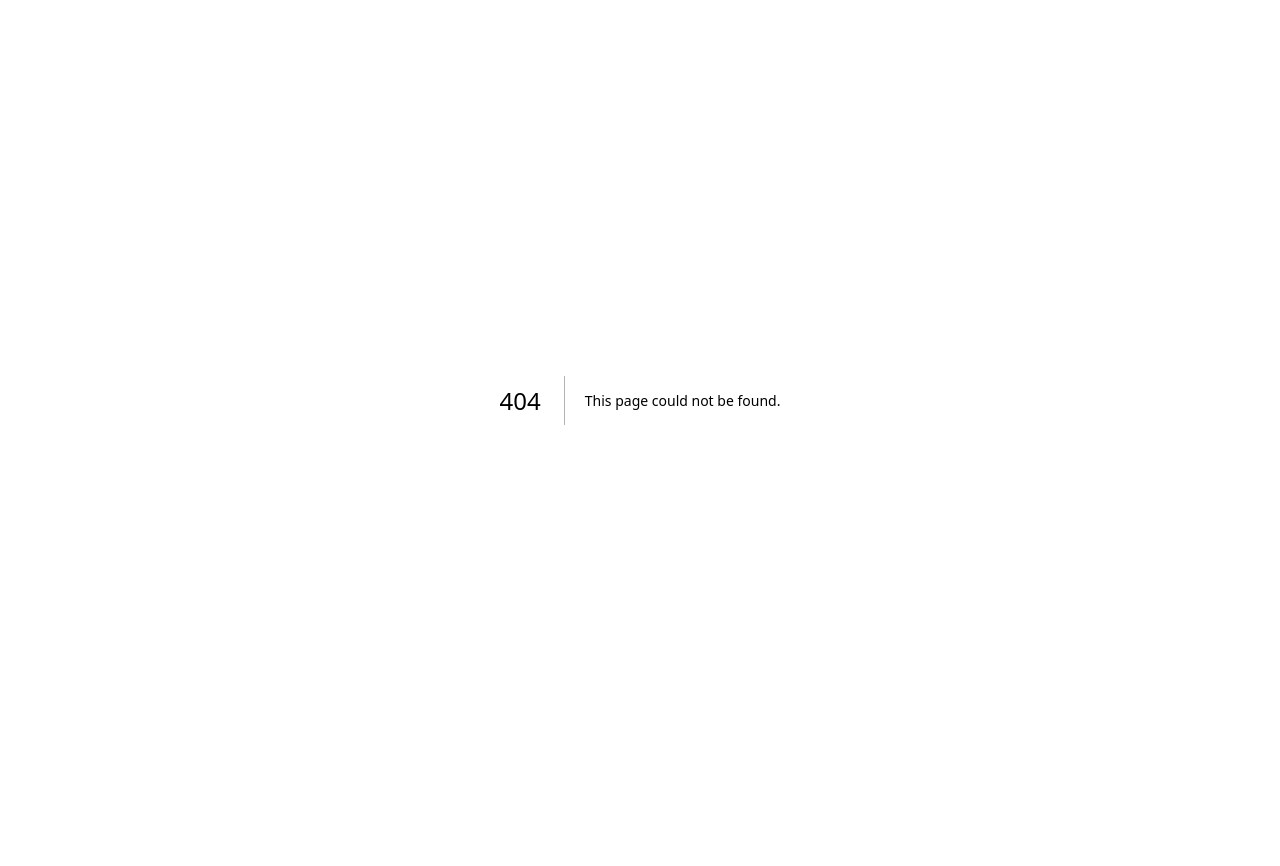
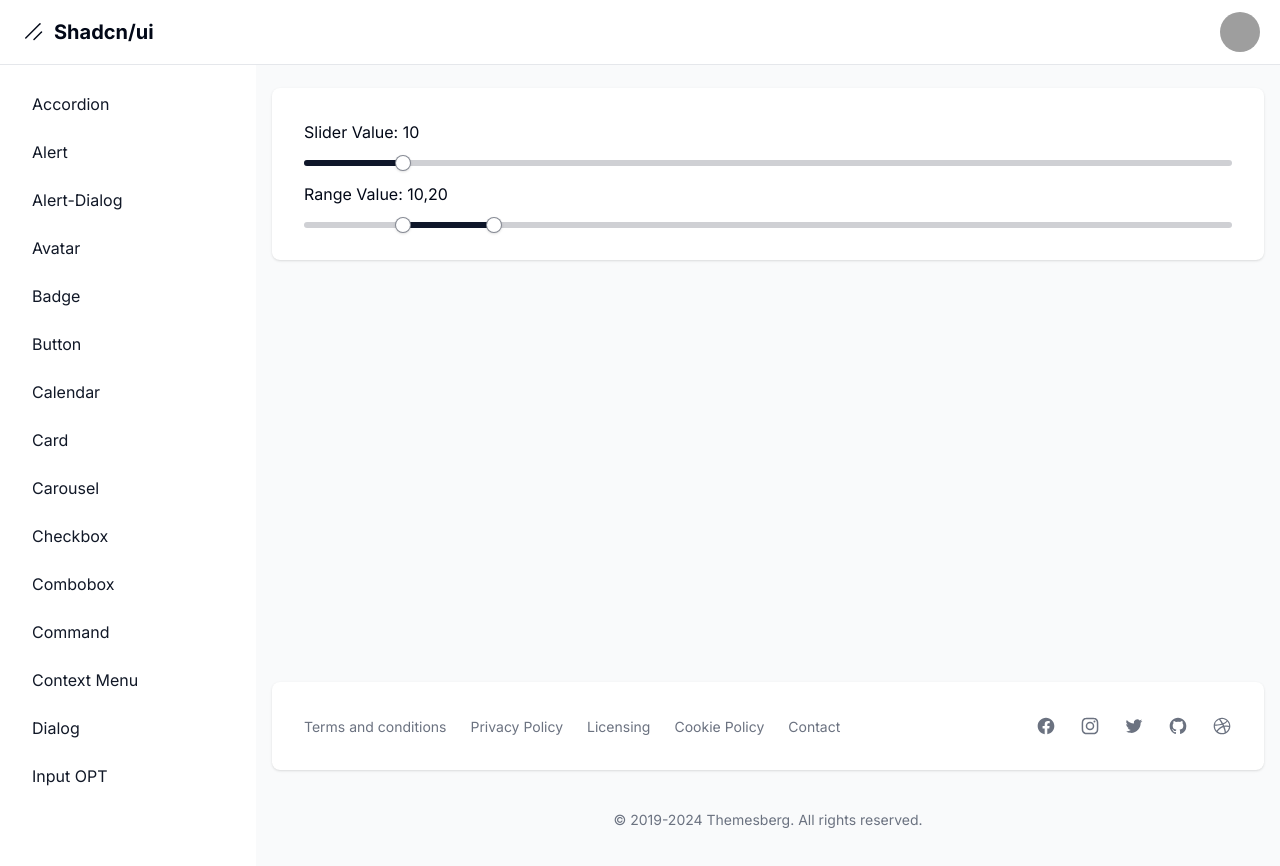
Before and after one commit to Jerick97/Shadcn-dashboard, a Next.js app: page /dashboard/slider in a window 1280 px wide. Before the commit this address had no page. Shown: the top 866 px of the page. Before the commit the page ends 800 px from the top, so only its background shows below. Built offline with nearby package versions, Linux system fonts and the light colour scheme; grey boxes are pictures that could not be loaded.

Commit message:
feat: Se agrego el componente Slider

```diff
--- a/app/dashboard/layout.tsx
+++ b/app/dashboard/layout.tsx
@@ -23,6 +23,7 @@
   { name: "progress", href: "progress" },
   { name: "sheet", href: "sheet" },
   { name: "skeleton", href: "skeleton" },
+  { name: "slider", href: "slider" },
 ].sort((a, b) => a.name.localeCompare(b.name));
 
 export default function DashboardLayout({
--- /dev/null
+++ b/app/dashboard/slider/page.tsx
@@ -0,0 +1,29 @@
+"use client";
+
+import { useState } from "react";
+import { Slider } from "@/components/ui/slider";
+
+export default function Page() {
+  const [sliderValue, setSliderValue] = useState(10);
+  const [rangeValue, setRangeValue] = useState([10, 20]);
+
+  return (
+    <div className="grid grid-cols-1 gap-4">
+      <span>Slider Value: {sliderValue}</span>
+      <Slider
+        defaultValue={[sliderValue]}
+        onValueChange={(value) => setSliderValue(value[0])}
+        max={100}
+        step={1}
+      />
+
+      <span>Range Value: {rangeValue.join(",")}</span>
+      <Slider
+        defaultValue={rangeValue}
+        onValueChange={setRangeValue}
+        max={100}
+        step={1}
+      />
+    </div>
+  );
+}
--- /dev/null
+++ b/components/ui/slider.tsx
@@ -0,0 +1,29 @@
+"use client";
+
+import * as React from "react";
+import * as SliderPrimitive from "@radix-ui/react-slider";
+
+import { cn } from "@/lib/utils";
+
+const Slider = React.forwardRef<
+  React.ElementRef<typeof SliderPrimitive.Root>,
+  React.ComponentPropsWithoutRef<typeof SliderPrimitive.Root>
+>(({ className, ...props }, ref) => (
+  <SliderPrimitive.Root
+    ref={ref}
+    className={cn(
+      "relative flex w-full touch-none select-none items-center",
+      className
+    )}
+    {...props}
+  >
+    <SliderPrimitive.Track className="relative h-1.5 w-full grow overflow-hidden rounded-full bg-primary/20">
+      <SliderPrimitive.Range className="absolute h-full bg-primary" />
+    </SliderPrimitive.Track>
+    <SliderPrimitive.Thumb className="block h-4 w-4 rounded-full border border-primary/50 bg-background shadow transition-colors focus-visible:outline-none focus-visible:ring-1 focus-visible:ring-ring disabled:pointer-events-none disabled:opacity-50" />
+    <SliderPrimitive.Thumb className="block h-4 w-4 rounded-full border border-primary/50 bg-background shadow transition-colors focus-visible:outline-none focus-visible:ring-1 focus-visible:ring-ring disabled:pointer-events-none disabled:opacity-50" />
+  </SliderPrimitive.Root>
+));
+Slider.displayName = SliderPrimitive.Root.displayName;
+
+export { Slider };
--- a/package.json
+++ b/package.json
@@ -20,6 +20,7 @@
     "@radix-ui/react-menubar": "^1.0.4",
     "@radix-ui/react-popover": "^1.0.7",
     "@radix-ui/react-progress": "^1.0.3",
+    "@radix-ui/react-slider": "^1.1.2",
     "@radix-ui/react-slot": "^1.0.2",
     "class-variance-authority": "^0.7.0",
     "clsx": "^2.1.1",
```
Also changed, not shown: 1 other file (tests, documents, lock files or other folders).
